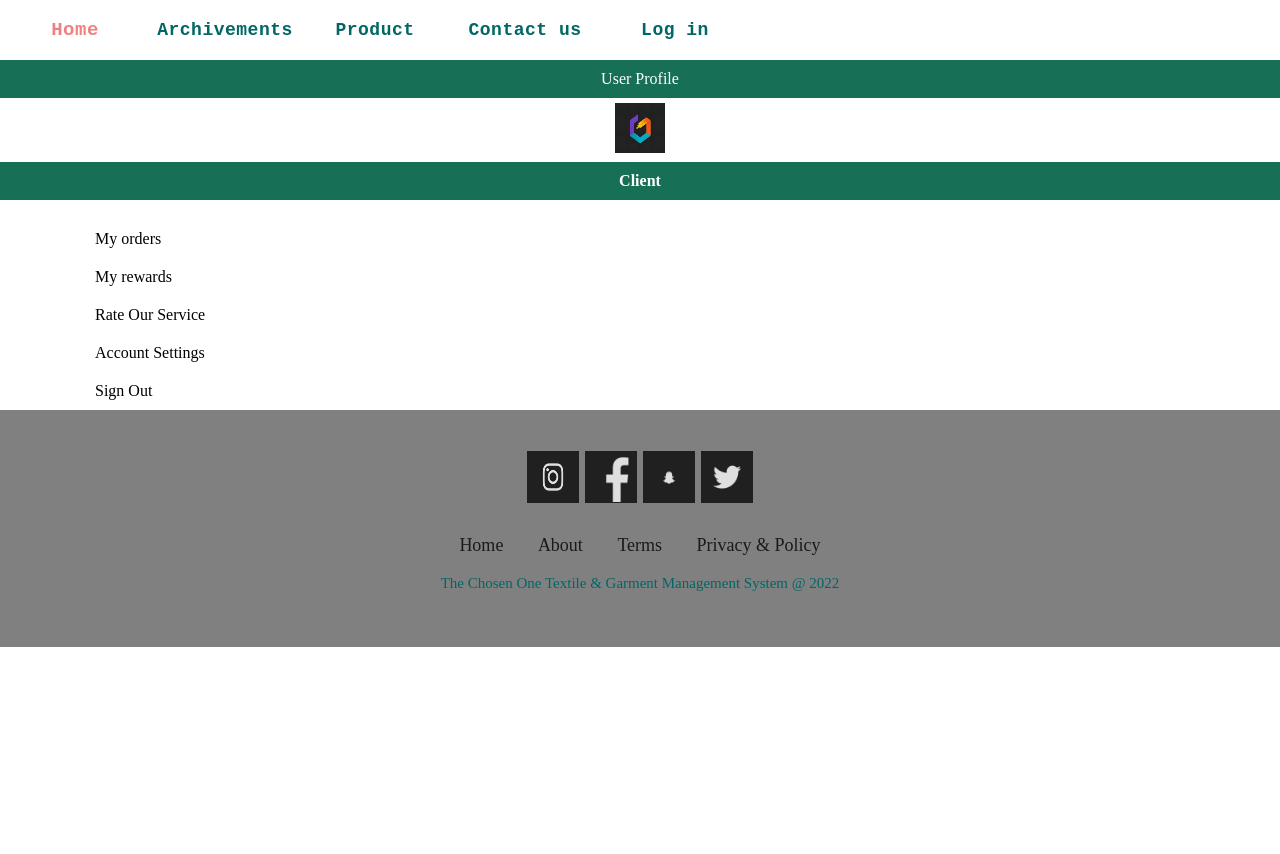
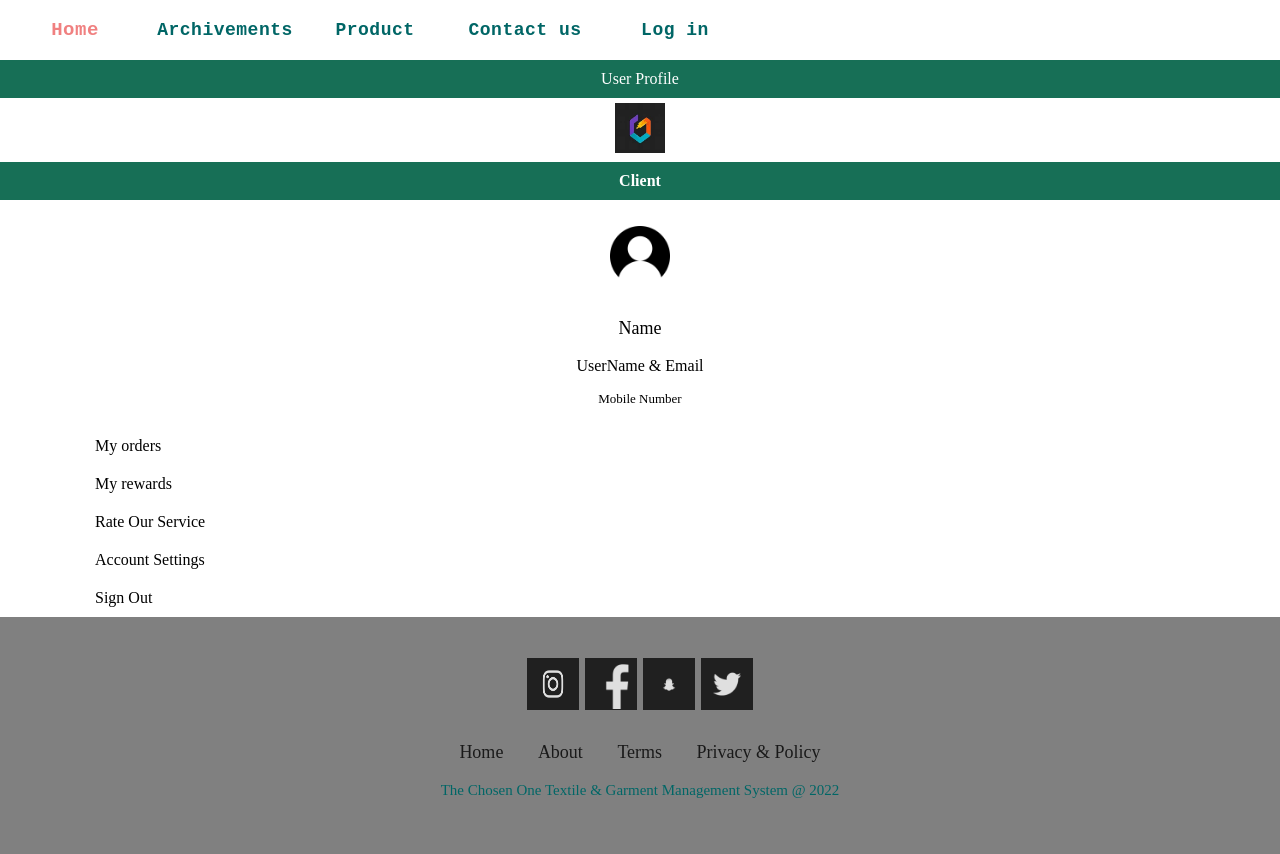
Before and after one commit to SandupaAbeywardana/IWT-Website, a PHP site: page /IWT-Website/HTML/client.html in a window 1280 px wide. Before the commit the page ends 647 px from the top, so only its background shows below. Run offline with PHP 8.4, Linux system fonts and the light colour scheme.

Commit message:
client userview

```diff
--- a/Project/CSS/client.css
+++ b/Project/CSS/client.css
@@ -1,25 +1,26 @@
-body{
+body {
     background: white;
     margin: 0px;
 }
-.menu{
+
+.menu {
     width: 100%;
     background: white;
     overflow: auto;
+}
 
-}
-.menu ul{
+.menu ul {
     margin: 0;
     padding: 0;
     list-style: none;
     line-height: 60px;
+}
 
+.menu li {
+    float: left;
 }
-.menu li{
-    float: left;
 
-}
-.menu ul li a{
+.menu ul li a {
     background: white;
     text-decoration: none;
     width: 150px;
@@ -29,25 +30,28 @@ body{
     font-size: 18px;
     font-family: 'Courier New', Courier, monospace;
     letter-spacing: 0.5px;
+}
 
-}
-.menu li a:hover{
+.menu li a:hover {
     color: lightcoral;
     opacity: 0.5px;
     font-size: 19px;
 }
+
 .search {
     margin-top: -45px;
     float: right;
     margin-right: 100px;
 }
-input[ type=text ]{
+
+input[ type=text] {
     padding: 7px;
     border: none;
     font-size: 16px;
     font-family: 'Franklin Gothic Medium', 'Arial Narrow', Arial, sans-serif;
 }
-.search-button{
+
+.search-button {
     float: right;
     background: orange;
     color: white;
@@ -58,65 +62,99 @@ input[ type=text ]{
     border: none;
     font-size: 16px;
     font-family: 'Franklin Gothic Medium', 'Arial Narrow', Arial, sans-serif;
-
 }
 
+#topCenter {
+    text-align: center;
+}
 
-#topCenter{
- text-align: center;
-}
-#topCenter p{
+#topCenter p {
     background-color: #176f56;
     color: white;
     margin: 0;
     padding: 10px;
 }
-#p2{
-    padding:6px;
+
+#p2 {
+    padding: 6px;
 }
-#topCenter img{
+
+#topCenter img {
     margin: 0px;
     padding: 5px;
 }
-.r1{
+
+.user p {
+    text-align: center;
+}
+
+.user img {
+    padding: 10px;
+    margin-left: auto;
+}
+
+#u1 {
+    font-size: large;
+    font-style: normal;
+    text-align: center;
+}
+
+#u2 {
+    font-size: medium;
+    font-style: normal;
+    text-align: center;
+}
+
+#u3 {
+    font-size: small;
+    font-style: normal;
+    text-align: center;
+}
+
+.r1 {
     width: 100%;
     margin-top: 20px;
 }
-.r1 p{
+
+.r1 p {
     margin: 0;
     padding: 10px;
 }
-.r1 p a{
+
+.r1 p a {
     position: relative;
     left: 85px;
     text-decoration: none;
     color: black;
 }
-.r1 p:hover{
+
+.r1 p:hover {
     border: 1px solid black;
 }
-body{
+
+body {
     background: white;
     margin: 0px;
 }
-.menu{
+
+.menu {
     width: 100%;
     background: white;
     overflow: auto;
+}
 
-}
-.menu ul{
+.menu ul {
     margin: 0;
     padding: 0;
     list-style: none;
     line-height: 60px;
+}
 
+.menu li {
+    float: left;
 }
-.menu li{
-    float: left;
 
-}
-.menu ul li a{
+.menu ul li a {
     background: white;
     text-decoration: none;
     width: 150px;
@@ -126,61 +164,67 @@ body{
     font-size: 18px;
     font-family: 'Courier New', Courier, monospace;
     letter-spacing: 0.5px;
+}
 
-}
-.menu li a:hover{
+.menu li a:hover {
     color: lightcoral;
     opacity: 0.5px;
     font-size: 19px;
 }
 
-#topCenter{
- text-align: center;
+#topCenter {
+    text-align: center;
 }
-#topCenter p{
+
+#topCenter p {
     background-color: #176f56;
     color: white;
     margin: 0;
     padding: 10px;
 }
-#p2{
-    padding:6px;
+
+#p2 {
+    padding: 6px;
 }
-#topCenter img{
+
+#topCenter img {
     margin: 0px;
     padding: 5px;
 }
-.r1{
+
+.r1 {
     width: 100%;
     margin-top: 20px;
 }
-.r1 p{
+
+.r1 p {
     margin: 0;
     padding: 10px;
 }
-.r1 p a{
+
+.r1 p a {
     position: relative;
     left: 85px;
     text-decoration: none;
     color: black;
 }
-.r1 p:hover{
+
+.r1 p:hover {
     border: 1px solid black;
 }
 
-
-
-
-.footer{
+.footer {
     padding: 40px 0;
     background-color: gray;
 }
-.footer .social{
+
+.footer .social {
     text-align: center;
     padding-bottom: 25px;
     color: black;
 }
-.footer .social a{
+
+.footer .social a {
     font-size: 24px;
     color: inherit;
     border: 1px solid;
@@ -192,10 +236,12 @@ body{
     margin: 1px;
     opacity: 0.75;
 }
-.footer .social a:hover{
+
+.footer .social a:hover {
     opacity: 0.9;
 }
-.footer ul{
+
+.footer ul {
     margin-top: 0;
     padding: 0;
     list-style: none;
@@ -204,34 +250,41 @@ body{
     margin-bottom: 0;
     text-align: center;
 }
-.footer ul li a{
+
+.footer ul li a {
     color: inherit;
     text-decoration: none;
     opacity: 0.8;
 }
-.footer ul li{
+
+.footer ul li {
     display: inline-block;
     padding: 0 15px;
 }
-.footer ul li a:hover{
+
+.footer ul li a:hover {
     opacity: 1;
 }
-.footer .copyright{
+
+.footer .copyright {
     margin-top: 15px;
     text-align: center;
     font-size: 15px;
     color: #006666;
 }
-.footer{
+
+.footer {
     padding: 40px 0;
     background-color: gray;
 }
-.footer .social{
+
+.footer .social {
     text-align: center;
     padding-bottom: 25px;
     color: black;
 }
-.footer .social a{
+
+.footer .social a {
     font-size: 24px;
     color: inherit;
     border: 1px solid;
@@ -243,10 +296,12 @@ body{
     margin: 1px;
     opacity: 0.75;
 }
-.footer .social a:hover{
+
+.footer .social a:hover {
     opacity: 0.9;
 }
-.footer ul{
+
+.footer ul {
     margin-top: 0;
     padding: 0;
     list-style: none;
@@ -255,19 +310,23 @@ body{
     margin-bottom: 0;
     text-align: center;
 }
-.footer ul li a{
+
+.footer ul li a {
     color: inherit;
     text-decoration: none;
     opacity: 0.8;
 }
-.footer ul li{
+
+.footer ul li {
     display: inline-block;
     padding: 0 15px;
 }
-.footer ul li a:hover{
+
+.footer ul li a:hover {
     opacity: 1;
 }
-.footer .copyright{
+
+.footer .copyright {
     margin-top: 15px;
     text-align: center;
     font-size: 15px;
--- a/Project/HTML/client.html
+++ b/Project/HTML/client.html
@@ -1,9 +1,11 @@
 <!DOCTYPE html>
 <html>
+
 <head>
     <title>User Profile</title>
     <link rel="stylesheet" href="../CSS/client.css">
 </head>
+
 <body>
 
     <div class="menu">
@@ -21,7 +23,12 @@
         <img src="../Images/logo.jpeg" width="50px" height="50px">
         <p id="p2"><b>Client</b></p>
     </div>
-
+    <div class="user">
+        <p> <img src="../Images/user.png" width="60px" height="60px"></p>
+        <p id="u1"> Name</p>
+        <p id="u2">UserName & Email</p>
+        <p id="u3">Mobile Number</p>
+    </div>
     <div class="r1">
         <p><a href="#">My orders</a></p>
         <p><a href="#">My rewards</a></p>
@@ -52,4 +59,5 @@
     </section>
 
 </body>
+
 </html>
```
Lines whose indentation alone changed are shown as unchanged.
